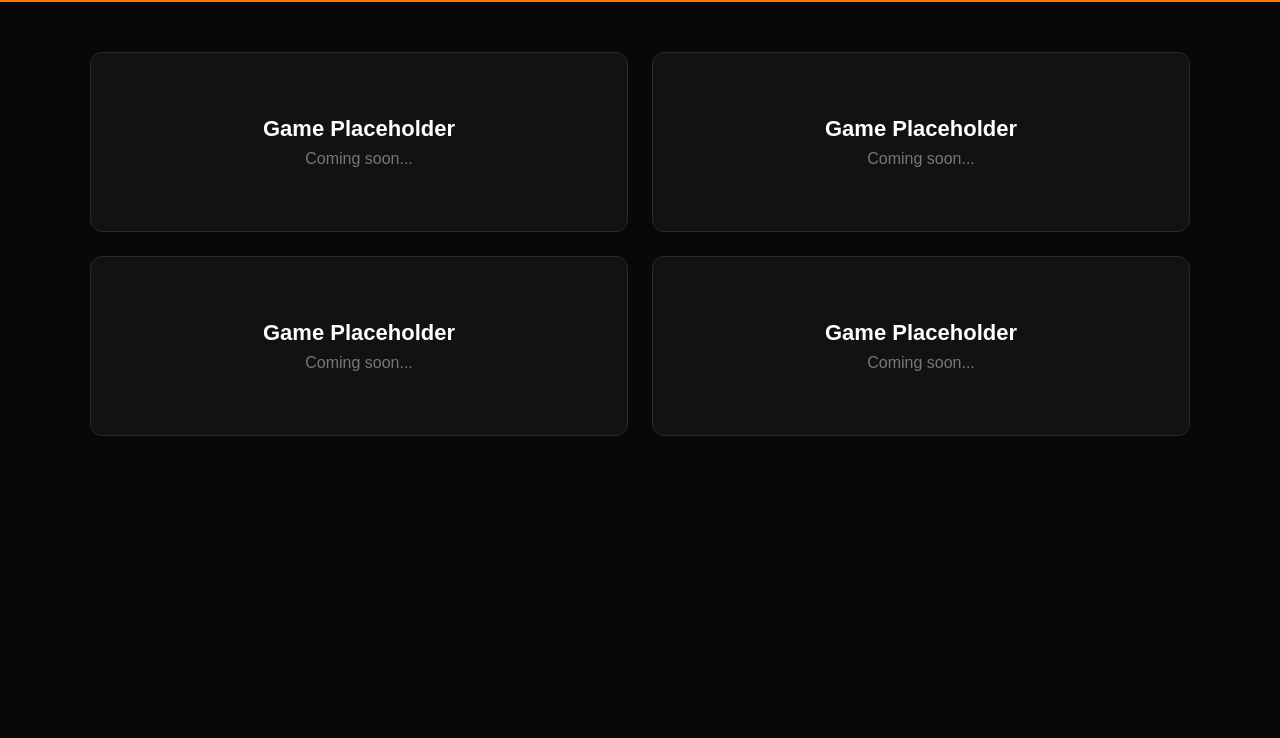
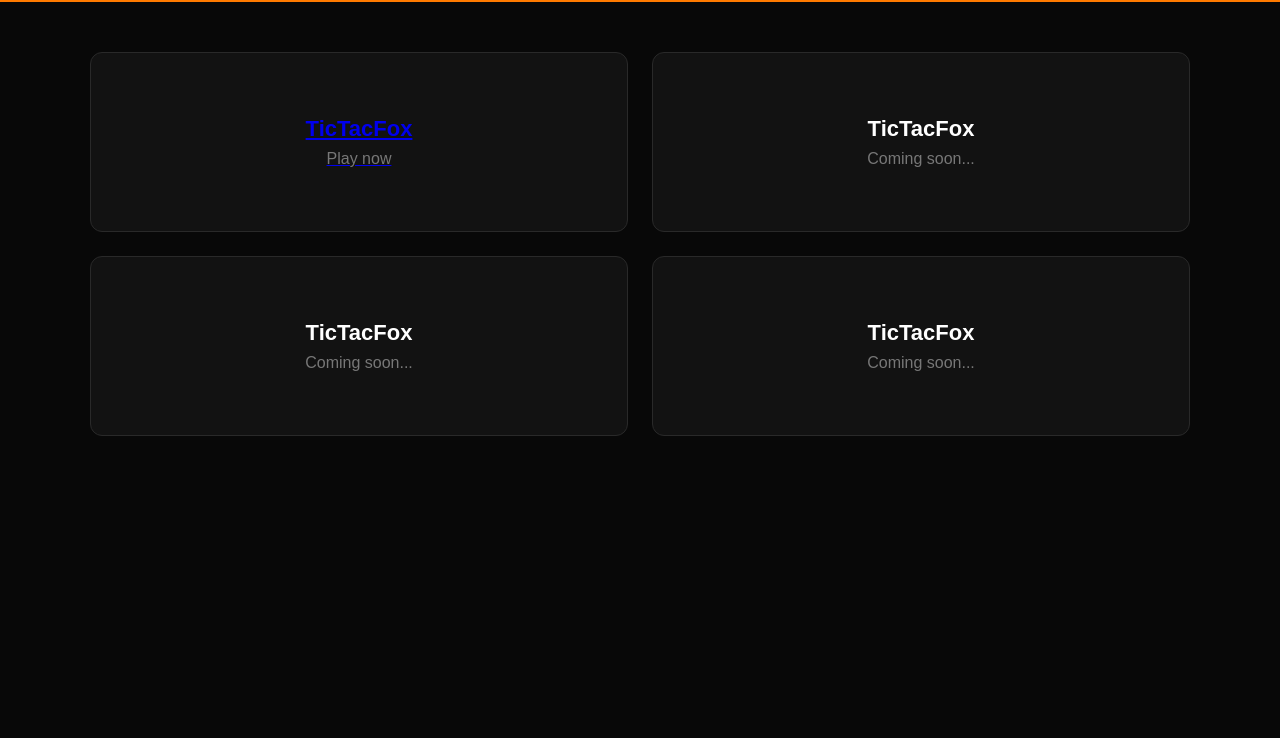
Before and after one commit to AmberFoxTerry/FoxBet, a plain HTML site: page index.html in a window 1280 px wide. Shown: the part 62-800 px from the top of the page. Drawn offline with Linux system fonts and the light colour scheme.

Commit message:
Replace game placeholders with TicTacFox links
Updated game cards to feature TicTacFox and adjusted balance display.

```diff
--- a/index.html
+++ b/index.html
@@ -3,43 +3,39 @@
 <head>
     <meta charset="UTF-8">
     <meta name="viewport" content="width=device-width, initial-scale=1.0">
-
     <title>FoxBet</title>
-
     <link rel="stylesheet" href="style.css">
 </head>
 
 <body>
 
     <header class="top-bar">
-        <div class="logo">
-            &gt; FoxBet
-        </div>
+        <div class="logo">&gt; FoxBet</div>
 
         <div class="balance">
-            1000 <span>FoxCoins</span>
+            200 <span>FoxCoins</span>
         </div>
     </header>
 
     <main class="games">
 
+        <a href="tictacfox.html" class="game-card">
+            <h2>TicTacFox</h2>
+            <p>Play now</p>
+        </a>
+
         <div class="game-card">
-            <h2>Game Placeholder</h2>
+            <h2>TicTacFox</h2>
             <p>Coming soon...</p>
         </div>
 
         <div class="game-card">
-            <h2>Game Placeholder</h2>
+            <h2>TicTacFox</h2>
             <p>Coming soon...</p>
         </div>
 
         <div class="game-card">
-            <h2>Game Placeholder</h2>
-            <p>Coming soon...</p>
-        </div>
-
-        <div class="game-card">
-            <h2>Game Placeholder</h2>
+            <h2>TicTacFox</h2>
             <p>Coming soon...</p>
         </div>
 
```
